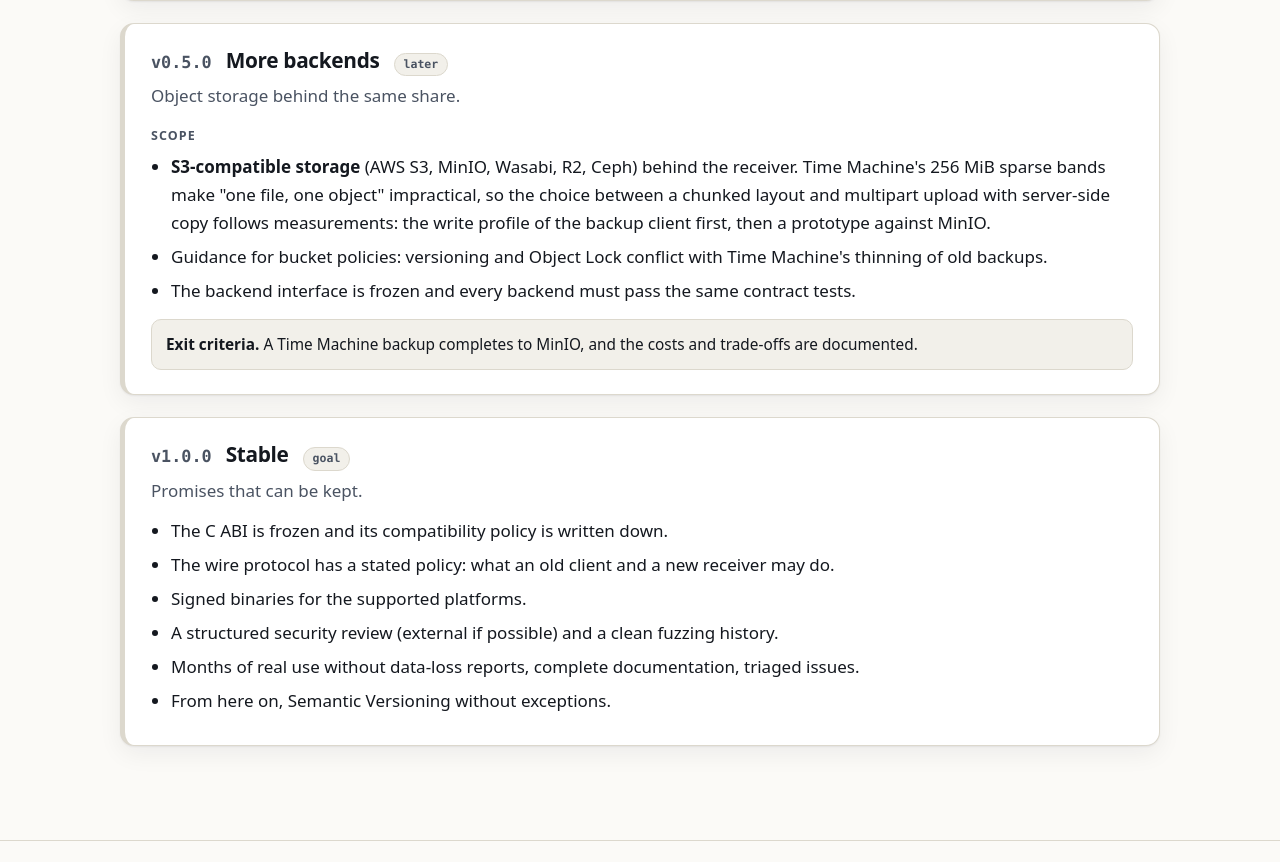
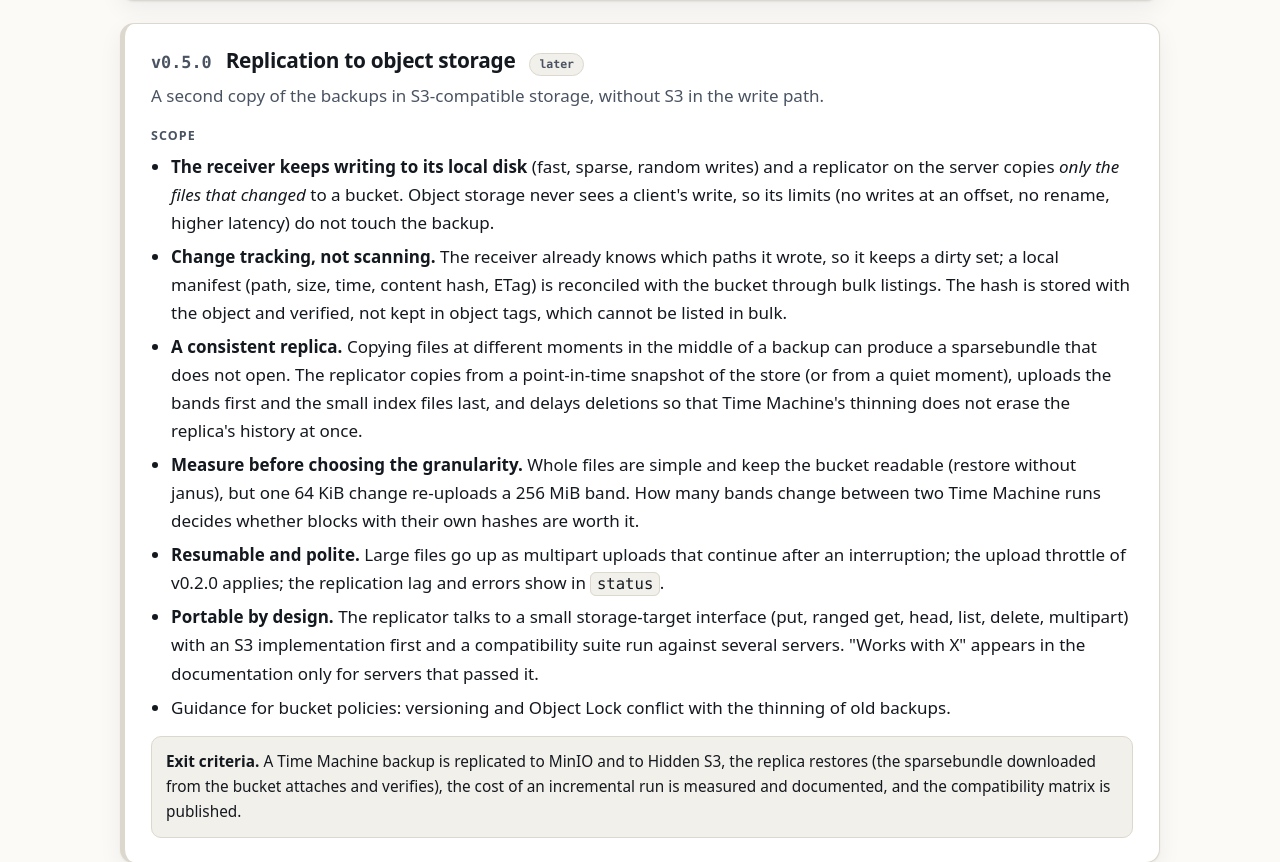
Before and after one commit to matyushov/janus, a plain HTML site: page docs/roadmap.html in a window 1280 px wide. Shown: the part 3726-4588 px from the top of the page. Drawn offline with Linux system fonts and the light colour scheme.

Commit message:
roadmap chanches

```diff
--- a/docs/roadmap.html
+++ b/docs/roadmap.html
@@ -171,17 +171,21 @@
     <article class="ver" id="v0-5-0">
       <header>
         <span class="vnum">v0.5.0</span>
-        <h3>More backends</h3>
+        <h3>Replication to object storage</h3>
         <span class="chip research">later</span>
       </header>
-      <p class="theme">Object storage behind the same share.</p>
+      <p class="theme">A second copy of the backups in S3-compatible storage, without S3 in the write path.</p>
       <h4>Scope</h4>
       <ul>
-        <li><strong>S3-compatible storage</strong> (AWS S3, MinIO, Wasabi, R2, Ceph) behind the receiver. Time Machine's 256&nbsp;MiB sparse bands make "one file, one object" impractical, so the choice between a chunked layout and multipart upload with server-side copy follows measurements: the write profile of the backup client first, then a prototype against MinIO.</li>
-        <li>Guidance for bucket policies: versioning and Object Lock conflict with Time Machine's thinning of old backups.</li>
-        <li>The backend interface is frozen and every backend must pass the same contract tests.</li>
+        <li><strong>The receiver keeps writing to its local disk</strong> (fast, sparse, random writes) and a replicator on the server copies <em>only the files that changed</em> to a bucket. Object storage never sees a client's write, so its limits (no writes at an offset, no rename, higher latency) do not touch the backup.</li>
+        <li><strong>Change tracking, not scanning.</strong> The receiver already knows which paths it wrote, so it keeps a dirty set; a local manifest (path, size, time, content hash, ETag) is reconciled with the bucket through bulk listings. The hash is stored with the object and verified, not kept in object tags, which cannot be listed in bulk.</li>
+        <li><strong>A consistent replica.</strong> Copying files at different moments in the middle of a backup can produce a sparsebundle that does not open. The replicator copies from a point-in-time snapshot of the store (or from a quiet moment), uploads the bands first and the small index files last, and delays deletions so that Time Machine's thinning does not erase the replica's history at once.</li>
+        <li><strong>Measure before choosing the granularity.</strong> Whole files are simple and keep the bucket readable (restore without janus), but one 64&nbsp;KiB change re-uploads a 256&nbsp;MiB band. How many bands change between two Time Machine runs decides whether blocks with their own hashes are worth it.</li>
+        <li><strong>Resumable and polite.</strong> Large files go up as multipart uploads that continue after an interruption; the upload throttle of v0.2.0 applies; the replication lag and errors show in <code>status</code>.</li>
+        <li><strong>Portable by design.</strong> The replicator talks to a small storage-target interface (put, ranged get, head, list, delete, multipart) with an S3 implementation first and a compatibility suite run against several servers. "Works with X" appears in the documentation only for servers that passed it.</li>
+        <li>Guidance for bucket policies: versioning and Object Lock conflict with the thinning of old backups.</li>
       </ul>
-      <div class="exit"><b>Exit criteria.</b> A Time Machine backup completes to MinIO, and the costs and trade-offs are documented.</div>
+      <div class="exit"><b>Exit criteria.</b> A Time Machine backup is replicated to MinIO and to Hidden S3, the replica restores (the sparsebundle downloaded from the bucket attaches and verifies), the cost of an incremental run is measured and documented, and the compatibility matrix is published.</div>
     </article>
 
     <!-- v1.0.0 -->
```
